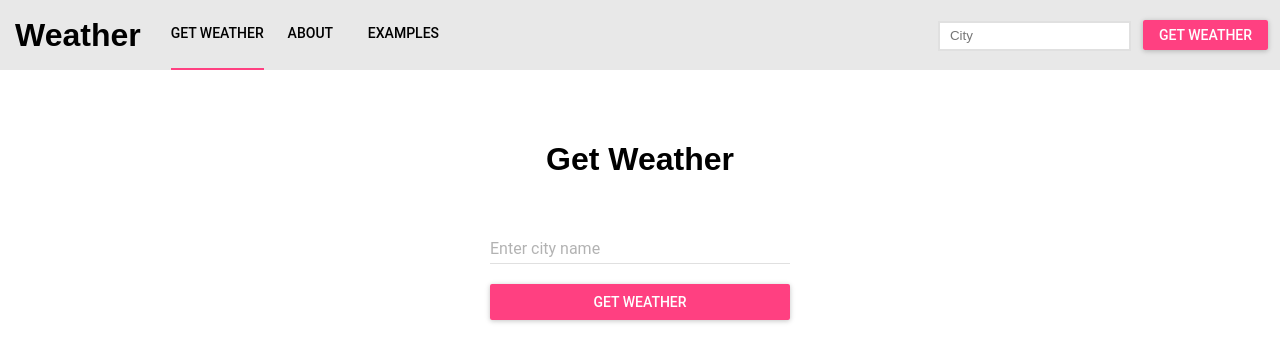
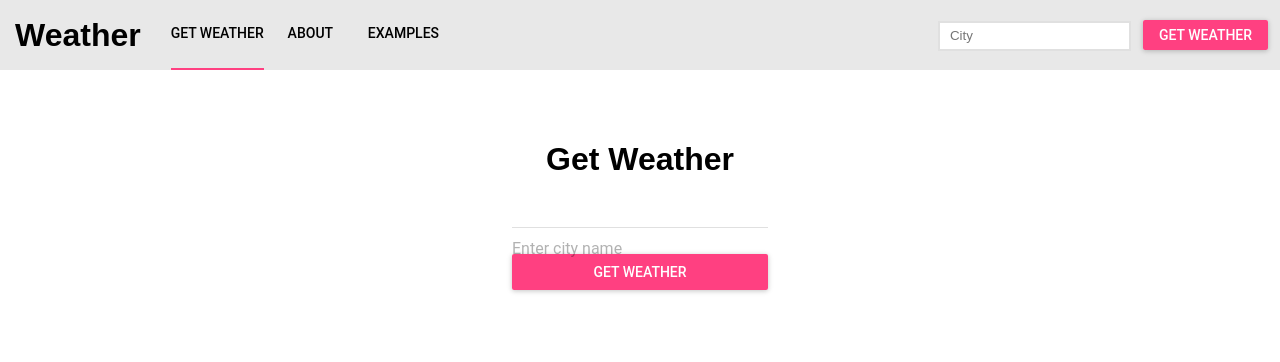
Before and after one commit to Hazmatyre/react-boilerplate, a React (Create React App) app: page / in a window 1280 px wide. Shown: the top 362 px of the page. Built offline with nearby package versions, Linux system fonts and the light colour scheme; what react-tap-event-plugin would draw is missing.

Commit message:
Adjusted container values

```diff
--- a/src/components/Container.js
+++ b/src/components/Container.js
@@ -8,7 +8,10 @@ var style = {
     paddingTop: 50,
   },
   inner: {
-    width: 480
+    minWidth: 300,
+    maxWidth: 480,
+    paddingLeft: 10,
+    paddingRight: 10,
   }
 }
 
--- a/src/components/NavSearch.js
+++ b/src/components/NavSearch.js
@@ -35,8 +35,8 @@ var styles = {
     height: 30,
   },
   field: {
-    mozAppearance: 'none',
-    webkitAppearance: 'none',
+    MozAppearance: 'none',
+    WebkitAppearance: 'none',
     appearance: 'none',
     borderStyle: 'solid',
     borderColor: '#E0E0E0',
--- a/src/components/Weather.js
+++ b/src/components/Weather.js
@@ -89,7 +89,10 @@ class Weather extends Component {
     }
 
     return (
-      <div style={{textAlign: 'center'}}>
+      <div style={{
+        display: 'flex',
+        flexDirection: 'column',
+        alignItems: 'center',}}>
         <h1>Get Weather</h1>
         <WeatherForm
           onCityChange={this.handleCityChange}
--- a/src/components/WeatherForm.js
+++ b/src/components/WeatherForm.js
@@ -21,7 +21,9 @@ class WeatherForm extends Component {
   render() {
     return (
       <div>
-        <form onSubmit={this.onCitySubmit}>
+        <form
+          onSubmit={this.onCitySubmit}
+          style={styles.container}>
           <TextField
             type="search"
             ref={(city) => {this.city = city}}
@@ -42,12 +44,16 @@ class WeatherForm extends Component {
 }
 
 var styles = {
+  container: {
+    display: 'flex',
+    flexDirection: 'column',
+    justifyContent: 'space-around'
+  },
   button: {
-    margin: 12,
-    width: 300
+    flex: 1,
   },
   field: {
-    width: 300
+    flex: 1,
   }
 };
 
```
